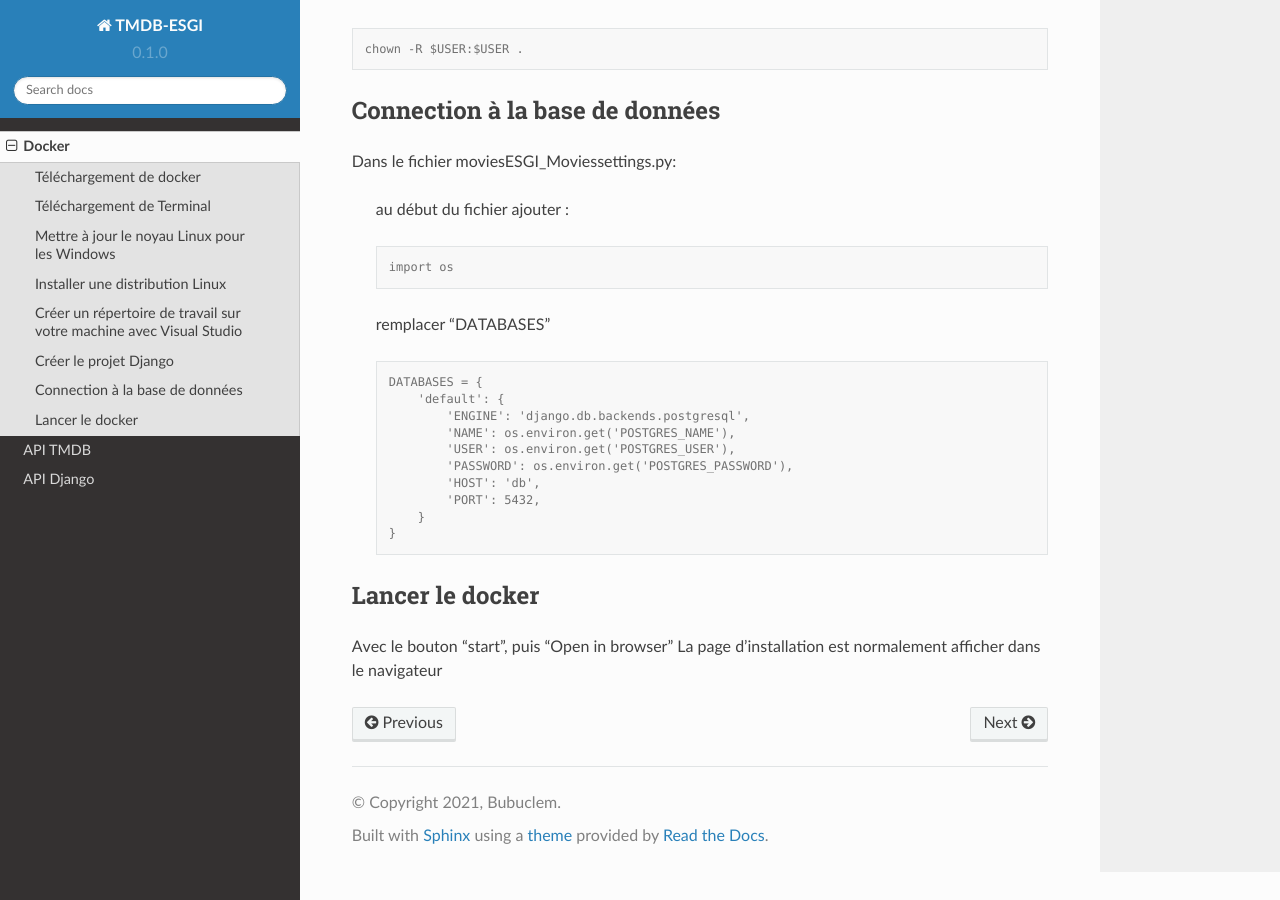
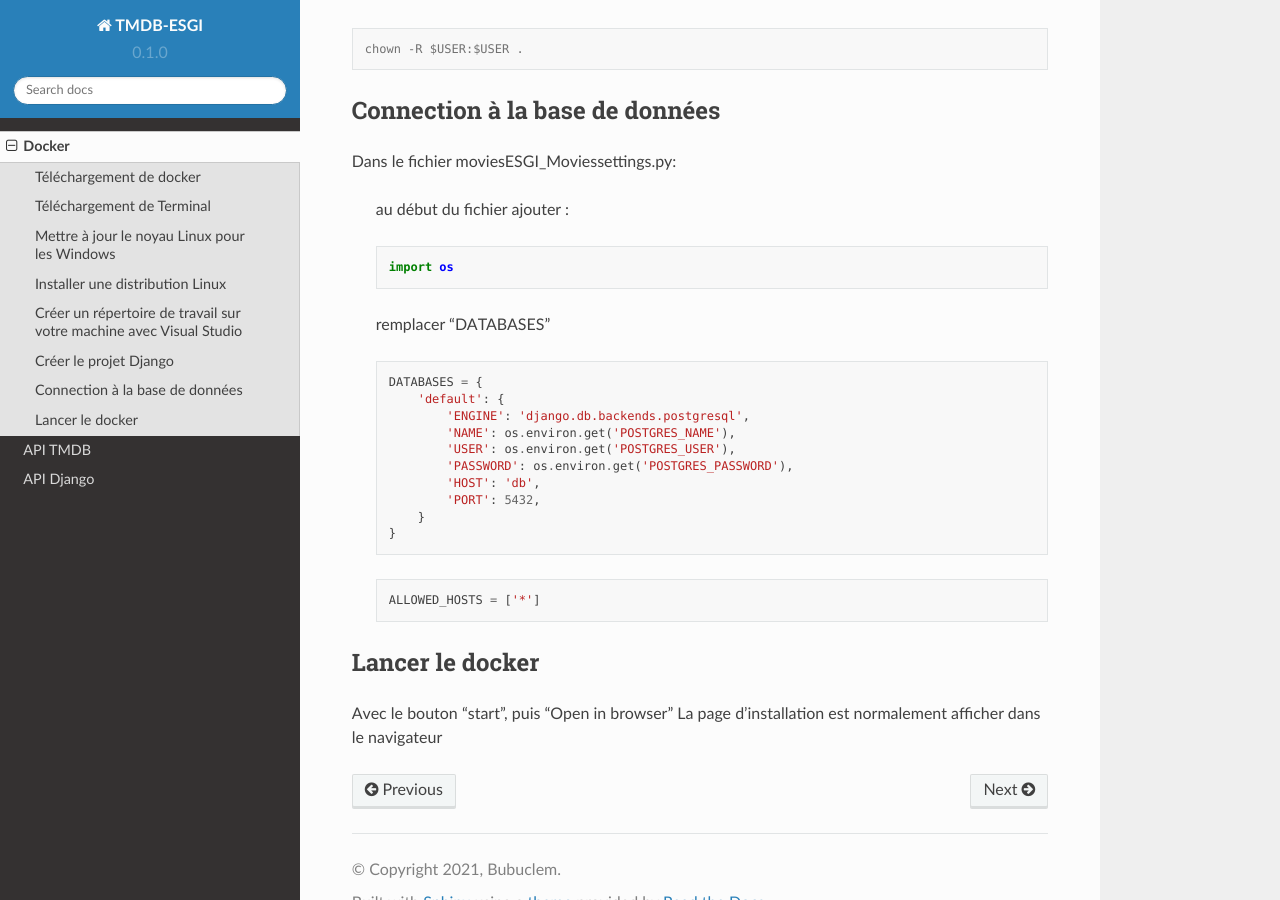
Before and after one commit to Bubuclem/ESGI-TMDB-RTDocs, a Sphinx documentation site: the page built from docs/source/docker.rst, in a window 1280 px wide and 900 px high, scrolled down 1907 px. Built offline with Sphinx 7.4.7 and the Read the Docs theme 2.0.0, drawn with Linux system fonts in a browser that asks for light colours.

Commit message:
Update docs

```diff
--- a/docs/source/docker.rst
+++ b/docs/source/docker.rst
@@ -63,7 +63,7 @@
     version: "3.9"
 
     services:
-    db:
+      db:
         image: postgres
         volumes:
         - ./data/db:/var/lib/postgresql/data
@@ -71,7 +71,7 @@
         - POSTGRES_NAME=postgres
         - POSTGRES_USER=postgres
         - POSTGRES_PASSWORD=postgres
-    web:
+      web:
         build: .
         command: python manage.py runserver 0.0.0.0:8000
         volumes:
@@ -107,13 +107,13 @@
 
     au début du fichier ajouter :
 
-    .. code-block:: console
+    .. code-block:: python
 
         import os
 
     remplacer “DATABASES”
 
-    .. code-block:: console
+    .. code-block:: python
 
         DATABASES = {
             'default': {
@@ -126,6 +126,9 @@
             }
         }
 
+    .. code-block:: python
+
+        ALLOWED_HOSTS = ['*']
 
 Lancer le docker
 ------------
```
